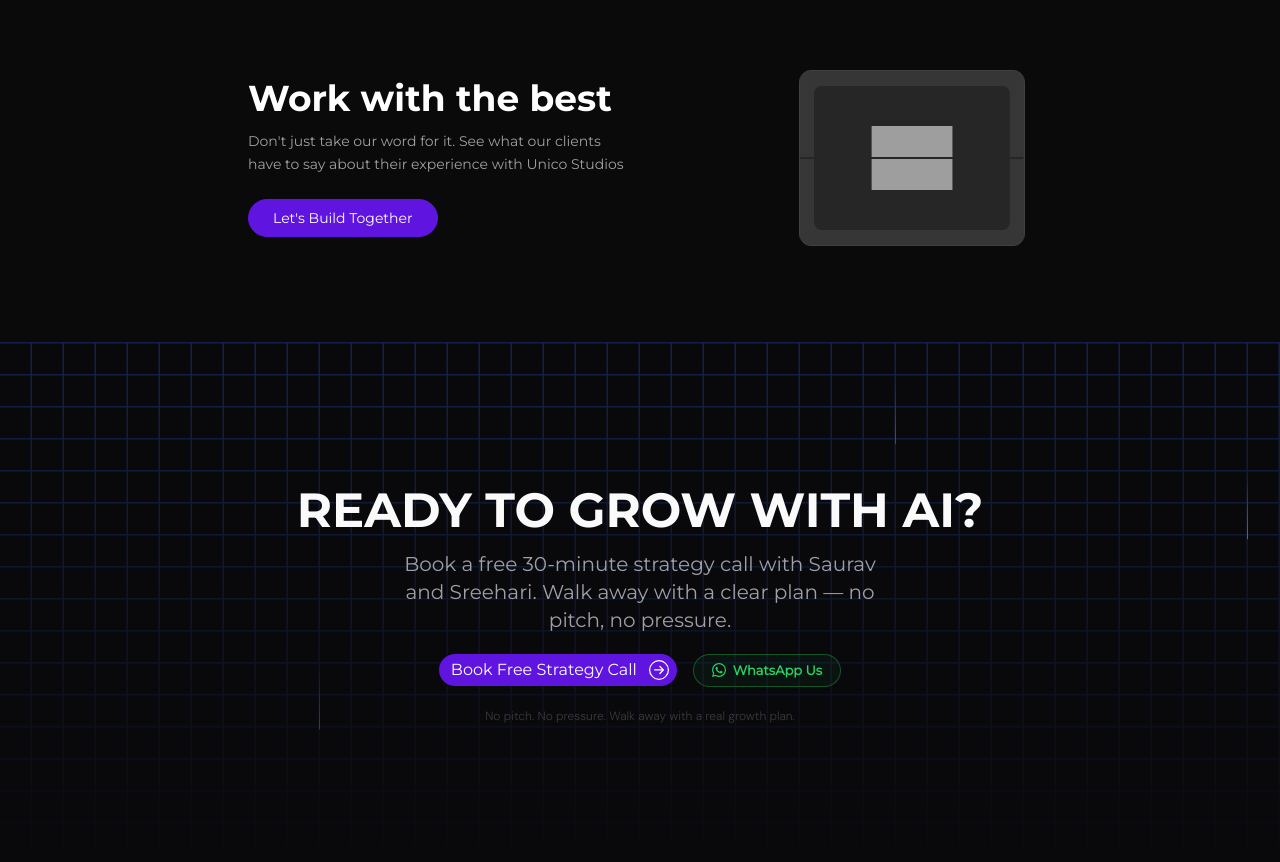
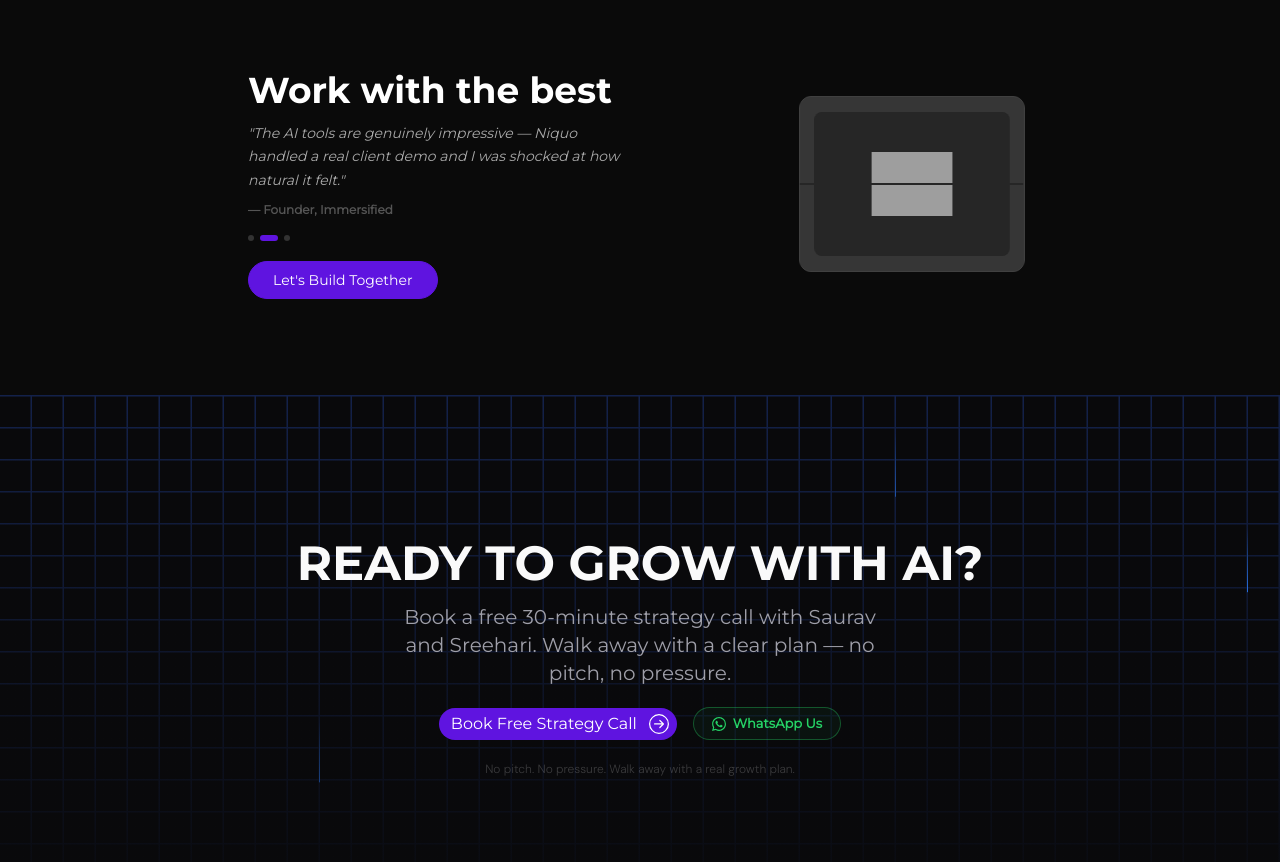
Before and after one commit to Unicostudios/UnicoLatest, a Next.js app: page / in a window 1280 px wide. Shown: the part 3740-4602 px from the top of the page. Built offline with nearby package versions, Linux system fonts and the light colour scheme; grey boxes are pictures that could not be loaded.

Commit message:
Implement rotating testimonials in Copy component

```diff
--- a/src/app/components/FoldingLogos.jsx
+++ b/src/app/components/FoldingLogos.jsx
@@ -31,15 +31,36 @@ export const FoldingLogos = () => {
   );
 };
 
-const Copy = () => (
+const TESTIMONIALS = [
+  { name: "Founder, Haze UAE", quote: "Unico built our entire brand identity and website. Within 3 weeks we started getting inbound leads from the UAE market." },
+  { name: "Founder, Immersified", quote: "The AI tools are genuinely impressive — Niquo handled a real client demo and I was shocked at how natural it felt." },
+  { name: "Team, Aashir Kare", quote: "Professional, fast, and they actually understand what a brand needs. Not just design — strategy." },
+];
+
+const Copy = () => {
+  const [active, setActive] = React.useState(0);
+  React.useEffect(() => {
+    const t = setInterval(() => setActive(p => (p + 1) % TESTIMONIALS.length), 3500);
+    return () => clearInterval(t);
+  }, []);
+  const t = TESTIMONIALS[active];
+  return (
     <div className="max-w-sm text-center md:text-start flex flex-col items-center md:items-start">
       <h2 className="mb-3 text-3xl md:text-4xl text-white font-montserrat-bold">
         Work with the best
       </h2>
-    <p className="mb-6 text-sm leading-relaxed text-neutral-400">
-      Don't just take our word for it. See what our clients have to say about
-      their experience with Unico Studios
+      {/* Rotating testimonial */}
+      <div style={{ minHeight: 90, marginBottom: 16 }}>
+        <p style={{ fontSize: 14, lineHeight: 1.7, color: "#aaa", fontStyle: "italic", marginBottom: 8 }}>
+          "{t.quote}"
         </p>
+        <p style={{ fontSize: 12, color: "#555", fontWeight: 600 }}>— {t.name}</p>
+      </div>
+      <div style={{ display: "flex", gap: 6, marginBottom: 20 }}>
+        {TESTIMONIALS.map((_, i) => (
+          <div key={i} onClick={() => setActive(i)} style={{ width: i === active ? 18 : 6, height: 6, borderRadius: 100, background: i === active ? "#5F14E0" : "#333", cursor: "pointer", transition: "all 0.3s" }} />
+        ))}
+      </div>
       <Link href="/contact">
         <button className="relative z-0 flex items-center gap-2 overflow-hidden rounded-full border border-[#5F14E0] bg-[#5F14E0] px-6 py-2 text-white text-sm transition-all duration-300 hover:bg-white hover:text-black cursor-pointer">
           Let's Build Together
@@ -47,6 +68,7 @@ const Copy = () => (
       </Link>
     </div>
   );
+};
 
 const DELAY_IN_MS = 2500;
 const TRANSITION_DURATION_IN_SECS = 1.5;
```
Lines whose indentation alone changed are shown as unchanged.
